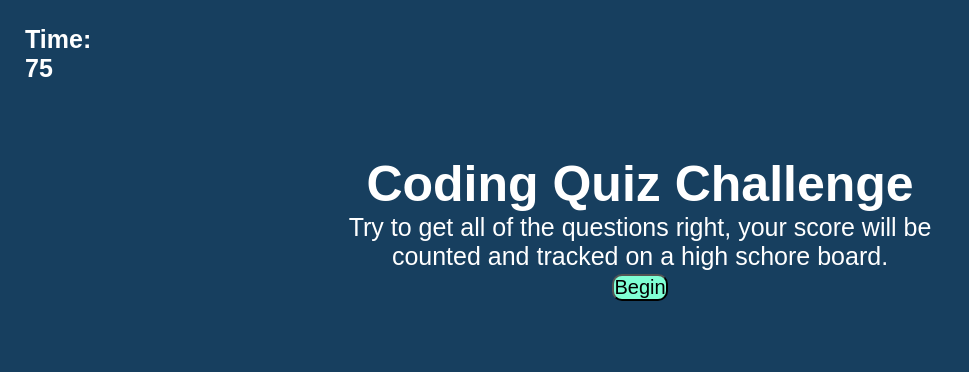
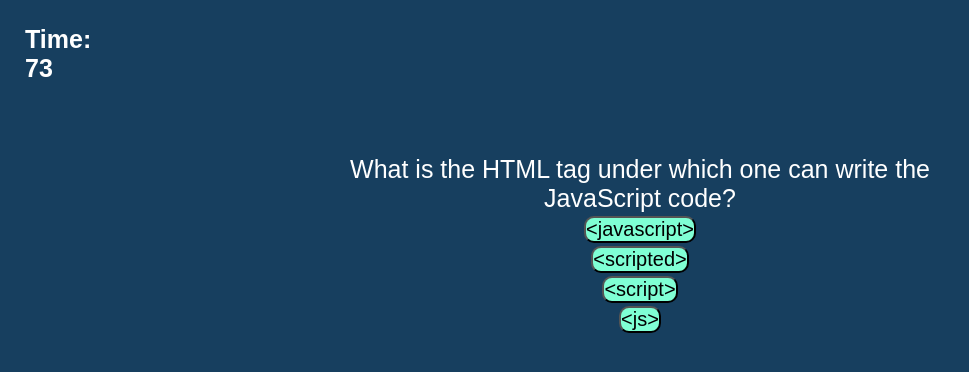
Before and after one commit to MaverickWilkinson/Programming-Quiz, a plain HTML site: page index.html in a window 1280 px wide. Both pictures are taken after a click on the button "Begin". Shown: the whole page, without its empty margins (0-969 px from the left). Drawn offline with Linux system fonts and the light colour scheme.

```diff
--- a/index.html
+++ b/index.html
@@ -9,22 +9,23 @@
 <body>
     <header>
         <!-- timer countdown will show here -->
-        <h3>Time:
-            <div id="timeLeft">75</div>
-        </h3>
+        <h3>Time:<div id="timeLeft">0</div></h3>
     </header>
 
 
     <!--div for the text question and content that goes in the center of the screen-->
      <main>
+         <div id = "beginingPrompt">
         <h1>Coding Quiz Challenge</h1>
         <p>Try to get all of the questions right, your score will be counted and tracked on a high schore board.</p>
         <button class="startbutton">
         Begin
         </button>
+        </div>
+    <div id = "questionDisplay"></div>
     </main>
 
+    <script src="questions.js"></script>
     <script src="script.js"></script>
-
 </body>
 </html>
--- /dev/null
+++ b/questions.js
@@ -0,0 +1,28 @@
+var questions = [
+    {
+        title: "What is the HTML tag under which one can write the JavaScript code?",
+        choices: ["<javascript>", "<scripted>", "<script>", "<js>"],
+        answer: "<script>"
+    },
+    {
+        title: "What is the correct syntax for referring to an external script called 'script.js'?",
+        choices: ['<script src=”script.js”>', '<script href=”script.js”>', '<script ref=”script.js”>', '<script name=”script.js”>'],
+        answer: '<script src=”script.js”>'
+    },
+    {
+        title: "How do you create a function in JavaScript?",
+        choices: ["function = myFunction()", "function:myFunction", "function myFunction()", "Int Main(args)"],
+        answer: "function myFunction()"
+    },
+    {
+        title: "How to write an IF statement in JavaScript?",
+        choices: ["if (i==5)", "if i=5 then", "if i = 5", "if i == 5 then"],
+        answer: "if (i==5)"
+    },
+    {
+        title: "How do you call a function named 'myFunction'?",
+        choices: ["call myFunction()", "call function myFunction()", "myFunction()", "void 'myFunction()' "],
+        answer: "myFunction()"
+    }
+    // etc.
+];
--- a/script.js
+++ b/script.js
@@ -1,40 +1,155 @@
 
 //getting the information and buttons from the html
-var BeginButton = document.querySelector("startbutton");
+var BeginButton = document.querySelector(".startbutton");
 var MainContent = document.querySelector("main");
 var Time = document.querySelector("#timeLeft");
+var beginingPrompt = document.querySelector("#beginingPrompt")
+var questionDisplay = document.querySelector("#questionDisplay");
+//this is where variables will be created to be used in the quiz
+var timeLeft = questions.length * 15;
+var timer;
+var questionIndex = 0;
+var listButton;
+var list;
+var questionText;
+var answerList;
 
-//this is where variables will be created to be used in the quiz
+var questions = [
+    {
+        title: "What is the HTML tag under which one can write the JavaScript code?",
+        choices: ["<javascript>", "<scripted>", "<script>", "<js>"],
+        answer: "<script>"
+    },
+    {
+        title: "What is the correct syntax for referring to an external script called 'script.js'?",
+        choices: ['<script src=”script.js”>', '<script href=”script.js”>', '<script ref=”script.js”>', '<script name=”script.js”>'],
+        answer: '<script src=”script.js”>'
+    },
+    {
+        title: "How do you create a function in JavaScript?",
+        choices: ["function = myFunction()", "function:myFunction", "function myFunction()", "Int Main(args)"],
+        answer: "function myFunction()"
+    },
+    {
+        title: "How to write an IF statement in JavaScript?",
+        choices: ["if (i==5)", "if i=5 then", "if i = 5", "if i == 5 then"],
+        answer: "if (i==5)"
+    },
+    {
+        title: "How do you call a function named 'myFunction'?",
+        choices: ["call myFunction()", "call function myFunction()", "myFunction()", "void 'myFunction()' "],
+        answer: "myFunction()"
+    }
+    // etc.
+];
 
 
-//tracks questions info
-var questions = (
+function startTime(timeLeft){
+    var interval = setInterval()
+}
+
+function decrement(){
+    timeLeft--
+    Time.innerText = timeLeft;
+    if (timeLeft <= 0)
     {
-        question:'What is the term used to described a labled piece of data in Javascript',
-        options:['Element', 'variable', 'div'],
-        answer: 'Element'
+        timeLeft = 0;
+        clearInterval(timer);
+        //make gameover thing here
     }
-)
+}
 
 function startQuiz(){
     //variable to track which question the user is answering
-    var currentQuestion = 0;
-    startTime();
+    timer = setInterval(decrement, 1000)
+    beginingPrompt.style.display = "none";
     //creating elements to be put into the page
     questionText = document.createElement("h2");
     answerList = document.createElement("ol");
     result = document.createElement("p");
     //append them to the doc
-    writeQuestions(currentQuestion);
+    writeQuestions();
 }
 
-function writeQuestions(currentQuestion){
-    //clearing content so new question can be added
-    MainContent.innerHTML = "";
-    questionText.innerText = "";
-    answerList.innerText = "";
+function writeQuestions(){
+    questionText = document.createElement("p");
+    answerList = document.createElement("ul");
+        questionText.innerText = questions[questionIndex].title;
+        for(i = 0; i < questions[questionIndex].choices.length; i++){
+            list = document.createElement("li");
+            listButton = document.createElement("button");
+            listButton.id = "option" + i.toString();
+            listButton.innerText = questions[questionIndex].choices[i];
+            list.append(listButton);
+            answerList.append(list);
+        }
+
+    questionDisplay.append(questionText);
+    questionDisplay.append(answerList);
+}
+//had to seperate the functions so that one would create the elements,
+//and one would change their data.
+function writeNextQuestion(){
+    questionText.innerText = questions[questionIndex].title;
+    for(i = 0; i < questions[questionIndex].choices.length; i++){
+        listButton.id = "option" + i.toString();
+        listButton.innerText = questions[questionIndex].choices[i];
+        list.append(listButton);
+        answerList.append(list);
+    }
 
 }
 
 //eventlistener to start the quiz then the user presses the start button
-BeginButton.addEventListener("click", startQuiz);
+BeginButton.addEventListener("click", function(e){
+    startQuiz();
+        option0.addEventListener("click", function(e){
+            var buttonSelected = option0.innerText;
+            if(buttonSelected != questions[questionIndex].answer){
+                timeLeft = timeLeft - 15;
+                if (timeLeft < 0){
+                    timeLeft = 0;
+                }
+            } else{
+                questionIndex++
+                writeNextQuestion();
+            }
+        })
+        option1.addEventListener("click", function(e){
+            var buttonSelected = option1.innerText;
+            if(buttonSelected != questions[questionIndex].answer){
+                timeLeft = timeLeft - 15;
+                if (timeLeft < 0){
+                    timeLeft = 0;
+                }
+            } else{
+                questionIndex++
+                writeNextQuestion();
+            }
+        })
+        option2.addEventListener("click", function(e){
+            var buttonSelected = option2.innerText;
+            if(buttonSelected != questions[questionIndex].answer){
+                timeLeft = timeLeft - 15;
+                if (timeLeft < 0){
+                    timeLeft = 0;
+                }
+            } else{
+                questionIndex++
+                writeNextQuestion();
+            }
+        })
+        option3.addEventListener("click", function(e){
+            var buttonSelected = option3.innerText;
+            if(buttonSelected != questions[questionIndex].answer){
+                timeLeft = timeLeft - 15;
+                if (timeLeft < 0){
+                    timeLeft = 0;
+                }
+            } else{
+                questionIndex++
+                writeNextQuestion();
+            }
+        })
+
+});
--- a/style.css
+++ b/style.css
@@ -26,7 +26,6 @@
     font-size: 2em;
     font-weight: bold;
     color: #ffffff;
-
 }
 
 h3{
@@ -38,3 +37,6 @@
 border-radius: 10px;
 font-size: 20px;
 }
+ul{
+    list-style: none;
+}
```
